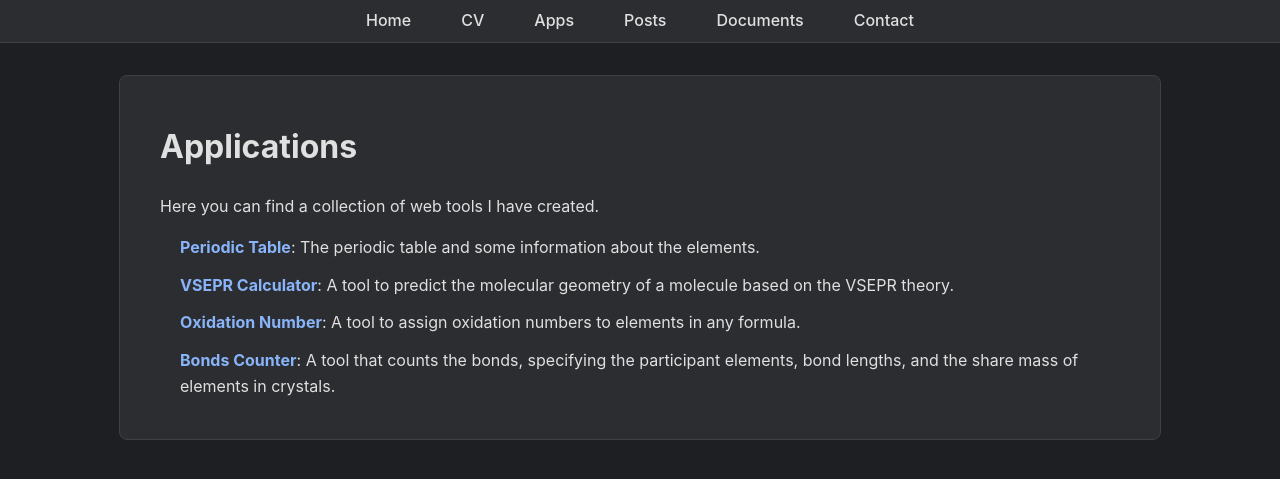
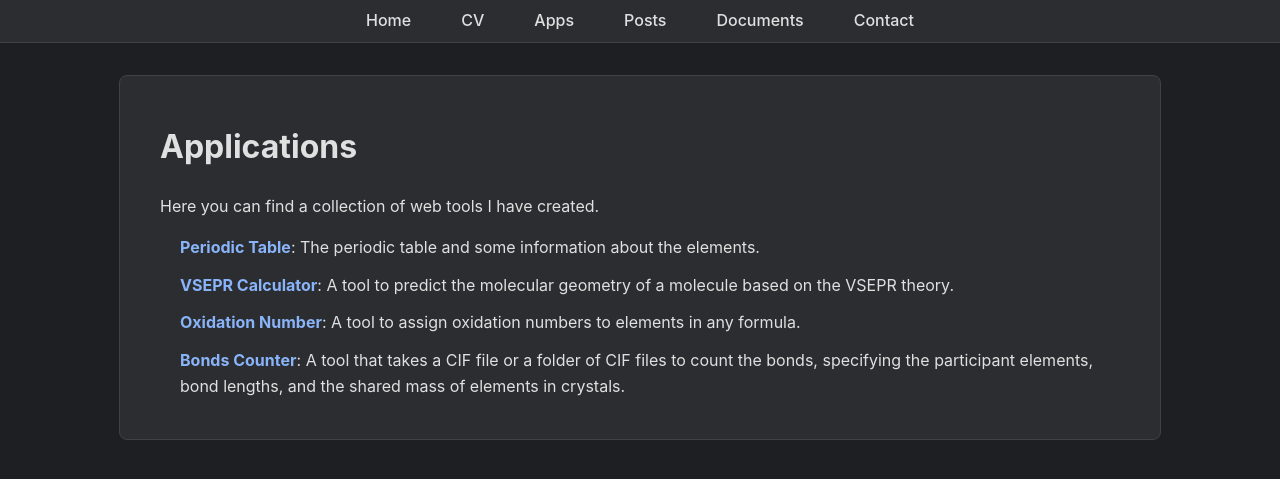
Before and after one commit to MuathHamidi/muath.hamidi, a Jekyll site: the page built from apps.md, in a window 1280 px wide. Shown: the top 479 px of the page. Built offline with Jekyll 4.4.1, drawn with Linux system fonts in a browser that asks for light colours.

Commit message:
Update apps.md

```diff
--- a/apps.md
+++ b/apps.md
@@ -9,4 +9,4 @@ Here you can find a collection of web tools I have created.
 - **[Periodic Table](./apps/periodic_table.html)**: The periodic table and some information about the elements.
 - **[VSEPR Calculator](./apps/vsepr_calculator.html)**: A tool to predict the molecular geometry of a molecule based on the VSEPR theory.
 - **[Oxidation Number](./apps/oxidation_number.html)**: A tool to assign oxidation numbers to elements in any formula.
-- **[Bonds Counter](./apps/bonds_counter.html)**: A tool that counts the bonds, specifying the participant elements, bond lengths, and the share mass of elements in crystals.
+- **[Bonds Counter](./apps/bonds_counter.html)**: A tool that takes a CIF file or a folder of CIF files to count the bonds, specifying the participant elements, bond lengths, and the shared mass of elements in crystals.
```
